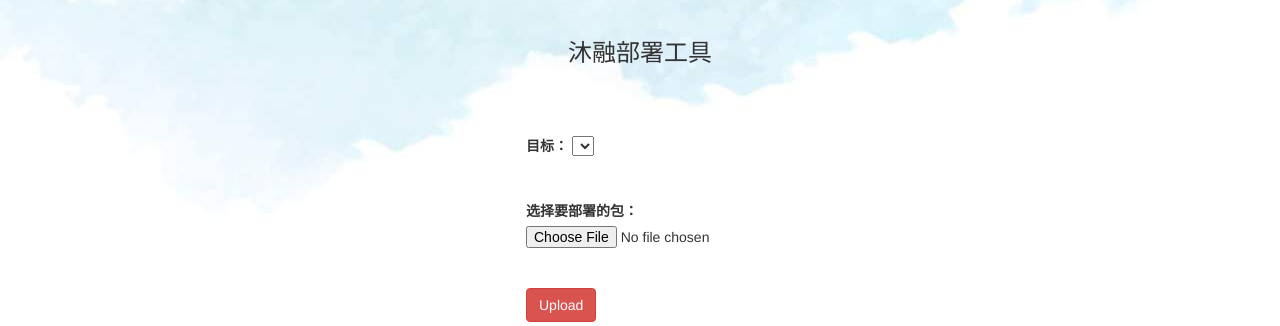
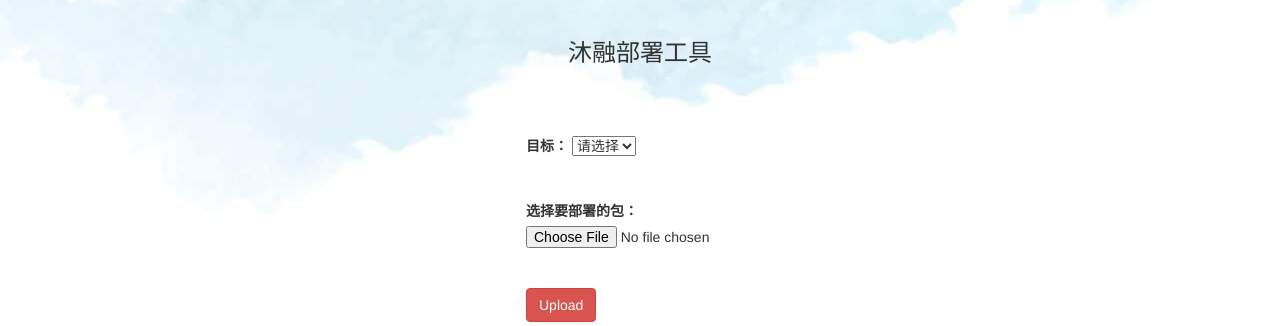
Before and after one commit to rivest829/DeploySystem, a Django app: template templates/upload.html in a window 1280 px wide. Shown: the part 51-377 px from the top of the page. Run offline with Django 3.2, Linux system fonts and the light colour scheme; the template is opened without the code that fills it, so the values that code supplies are empty; parts of the project's set-up code (start-up, migrations or seed data) failed here and were passed over; some libraries are stand-ins or nearby versions.

Commit message:
beta2.0.1【需求】下拉框提示请选择

```diff
--- a/templates/execute.html
+++ b/templates/execute.html
@@ -24,7 +24,7 @@
             <p style="width: 20%;margin: 0 auto;">
                 <label for="exampleInputFile">目标：</label>
                 <select name="server">
-                    <option value=""></option>
+                    <option value="unknown">请选择</option>
                     {% for row in  permissions %}
                         <option value="{{ row }}">{{ row }}</option>
                     {% endfor %}
--- a/templates/upload.html
+++ b/templates/upload.html
@@ -23,7 +23,7 @@
                 <p style="width: 20%;margin: 0 auto;">
                     <label for="exampleInputFile">目标：</label>
                     <select name="server" class="selectpicker">
-                        <option value=""></option>
+                        <option value="unknown">请选择</option>
                         {% for row in  permissions %}
                             <option value="{{ row }}">{{ row }}</option>
                         {% endfor %}
```
